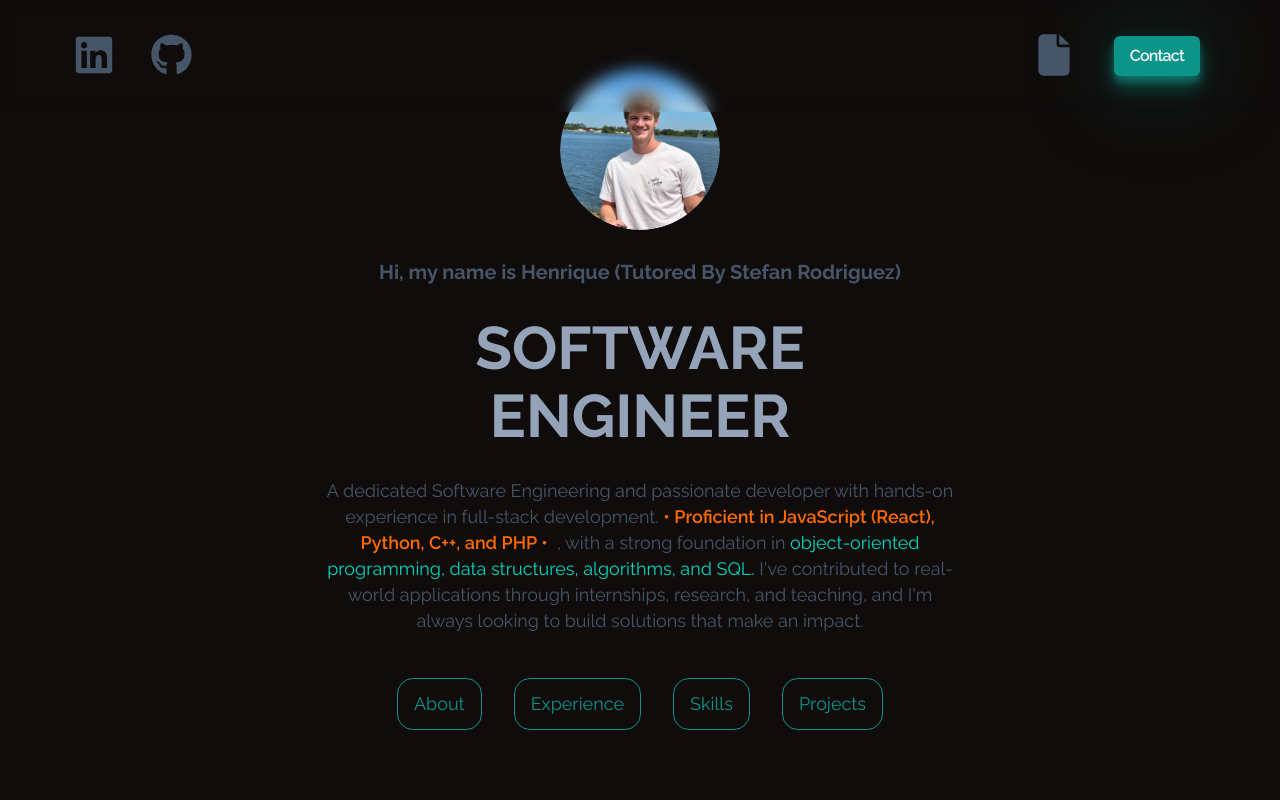
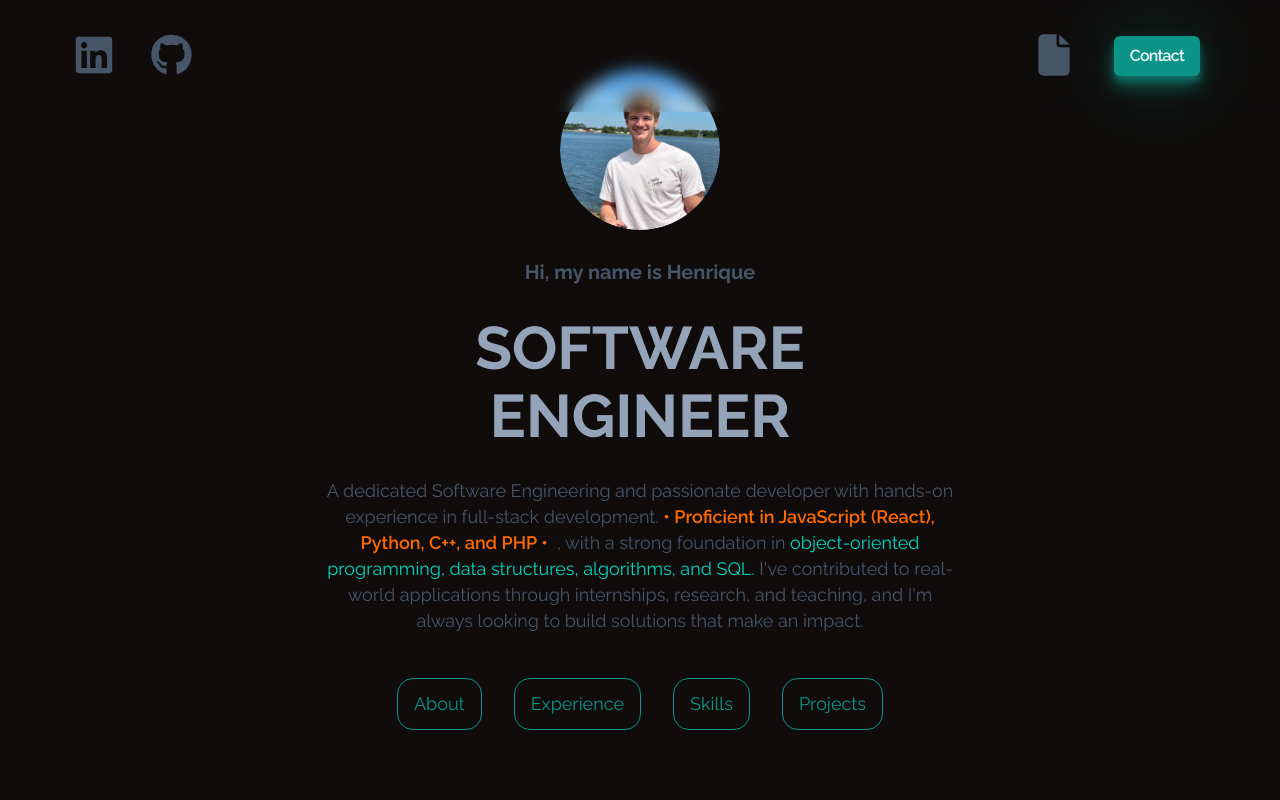
Before and after one commit to IqueBaggio28/portfolio_react, a React (Vite) app: page / in a window 1280 px wide. Shown: the top 800 px of the page. Built offline with nearby package versions, Linux system fonts and the light colour scheme.

Commit message:
removed joke

```diff
--- a/src/components/Hero.jsx
+++ b/src/components/Hero.jsx
@@ -16,7 +16,7 @@ const Hero = () => {
       </Avatar>
 
       <h3 className="text-[var(--clr-slate600)] text-lg font-bold lg:text-xl 2xl:text-2xl  ">
-        Hi, my name is Henrique (Tutored By Stefan Rodriguez)
+        Hi, my name is Henrique
       </h3>
       <h1 className="text-4xl font-black text-center text-[var(--clr-slate400)] text-wrap px-20 lg:text-5xl xl:text-6xl 2xl:text-7xl ">
         SOFTWARE ENGINEER
```
